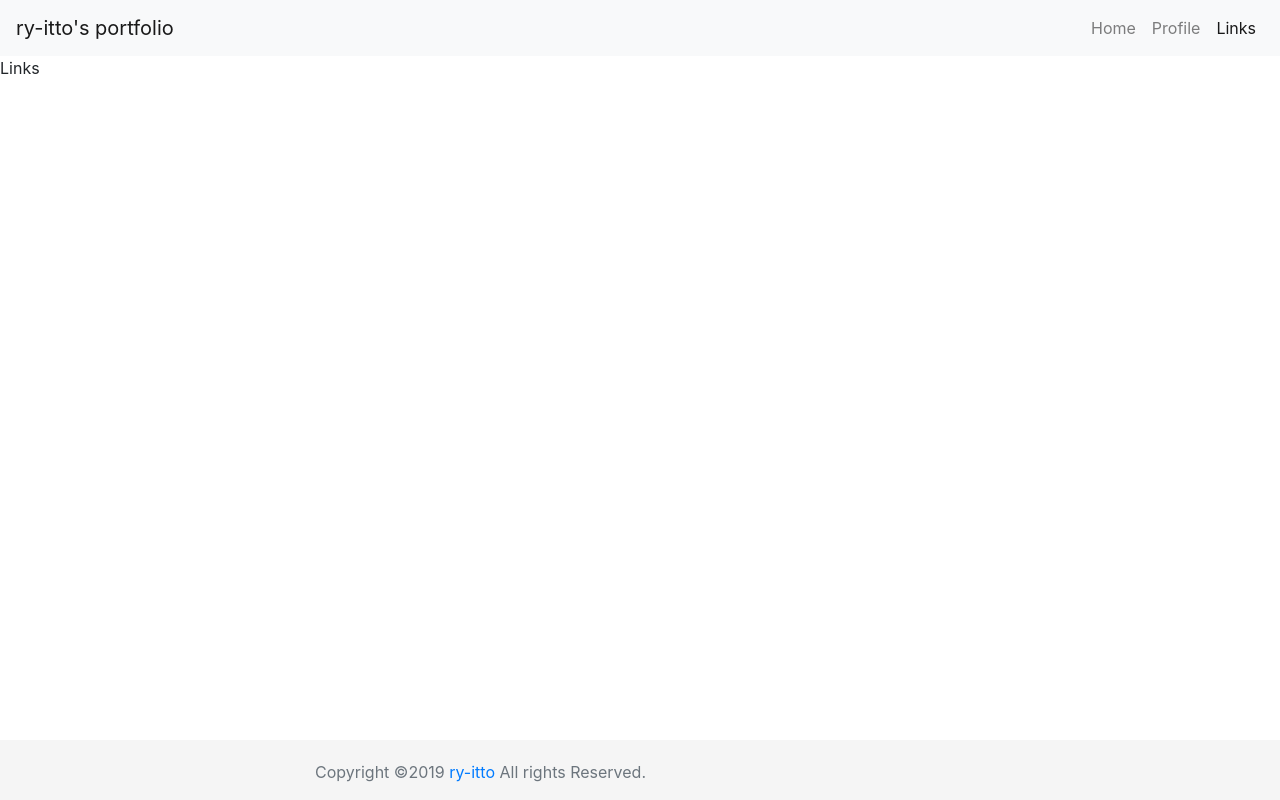
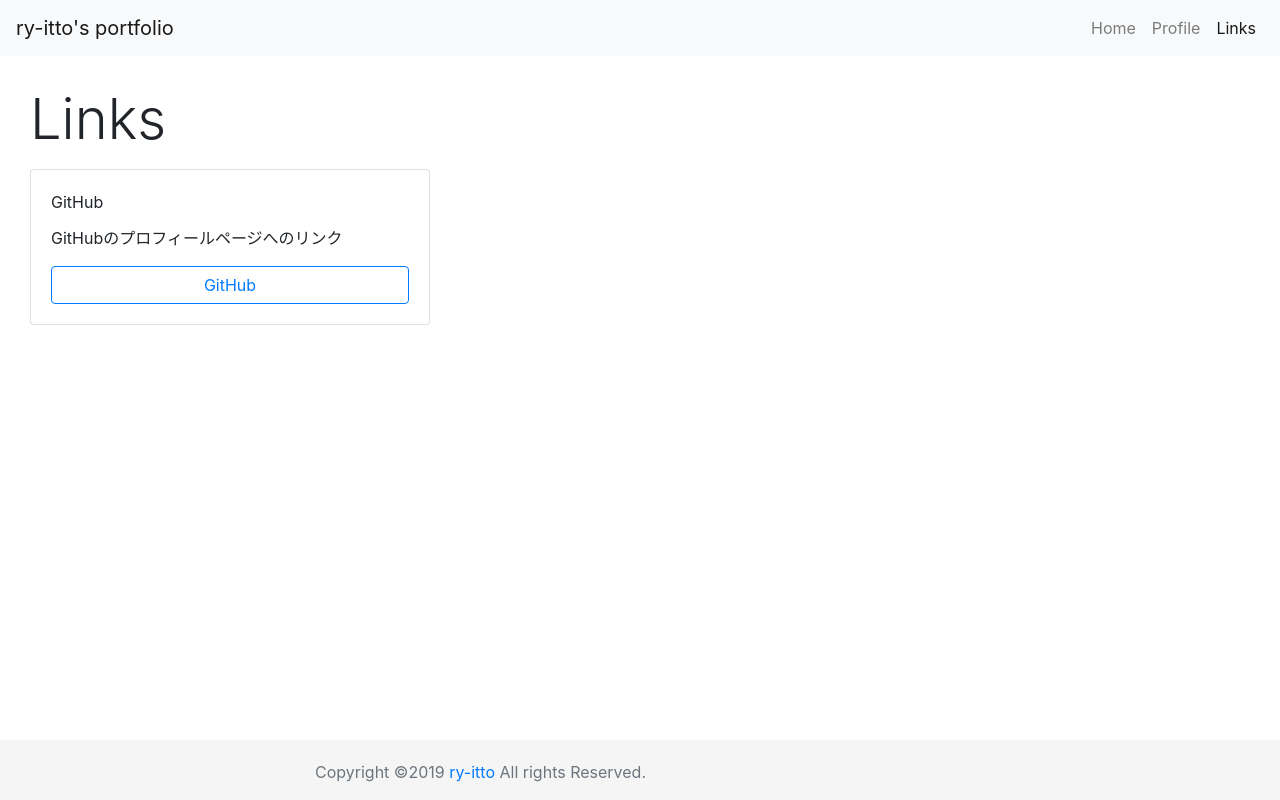
Before and after one commit to ry-itto/portfolio_react, a React (Create React App) app: page /links in a window 1280 px wide. Built offline with nearby package versions, Linux system fonts and the light colour scheme.

Commit message:
Linkの内容追加

```diff
--- a/src/components/Link.jsx
+++ b/src/components/Link.jsx
@@ -1,4 +1,6 @@
 import React, { Component } from 'react';
+import { Card, CardText,
+  CardTitle, Button } from 'reactstrap';
 import Header from './Header';
 import Footer from './Footer';
 
@@ -7,7 +9,16 @@ class Link extends Component {
     return (
       <div>
         <Header />
-        <p>Links</p>
+        <div style={{margin: 30}}>
+          <p className='display-4'>Links</p>
+          <div style={{width: 400}}>
+            <Card body>
+              <CardTitle>GitHub</CardTitle>
+              <CardText>GitHubのプロフィールページへのリンク</CardText>
+              <Button outline color='primary' href='https://github.com/ry-itto'>GitHub</Button>
+            </Card>
+          </div>
+        </div>
         <Footer />
       </div>
     );
--- a/src/components/Profile.jsx
+++ b/src/components/Profile.jsx
@@ -13,8 +13,8 @@ class Profile extends Component {
           <Table striped>
             <tbody>
               <tr>
-                <td>名前</td>
-                <td>伊藤 凌也</td>
+                <td>ユーザー名</td>
+                <td>ry-itto</td>
               </tr>
               <tr>
                 <td>大学</td>
```
